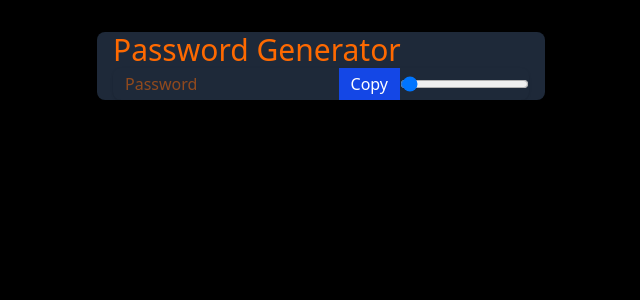
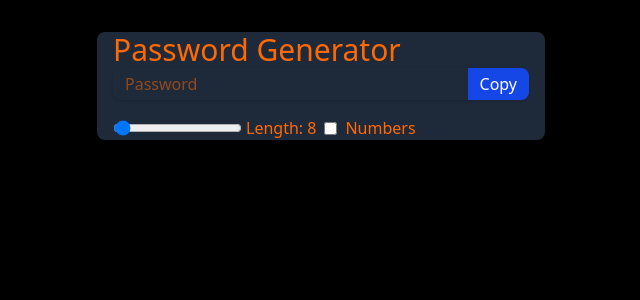
Before and after one commit to aryal05/React-Files, a React (Vite) app in the folder React Here/Project02/password-creater/: page / in a window 1280 px wide. Shown: the top 300 px of the page, without its empty margins (319-959 px from the left). Built offline with nearby package versions, Linux system fonts and the light colour scheme.

Commit message:
lable and input field

```diff
--- a/React Here/Project02/password-creater/src/App.jsx
+++ b/React Here/Project02/password-creater/src/App.jsx
@@ -27,17 +27,24 @@ function App() {
       <div className='flex shadow rounded-lg overflow-hidden mb-4'>
         <input type="text" value={password} className='outline-none w-full py-1 px-3' placeholder='Password' readOnly />
         <button className='outline-none bg-blue-700 text-white px-3 py-0.5 shrink-0'>Copy</button>
-        <div className='flex text-m gap-x-2'>
+      </div>
+      <div className='flex text-m gap-x-2'>
           <div className='flex items-center gap-x-1'>
             <input type="range" name="" id=""
             min={6}
             max={100}
-            value={length} />
+            value={length}
+            className='cursor-pointer'
+            onChange={(e)=>{setLength(e.target.value)}} />
+            <label htmlFor="">Length: {length}</label>
           </div>
+          <div className='flex items-center gap-x-1'>
+            <input type="checkbox" name="" id=""
+            defaultChecked={number}
+            onChange={(e)=>{setNumber(e.target.checked)}} />
+          </div>
+          <label htmlFor="">Numbers</label>
         </div>
-
-
-      </div>
     </div>
 
     </>
```
